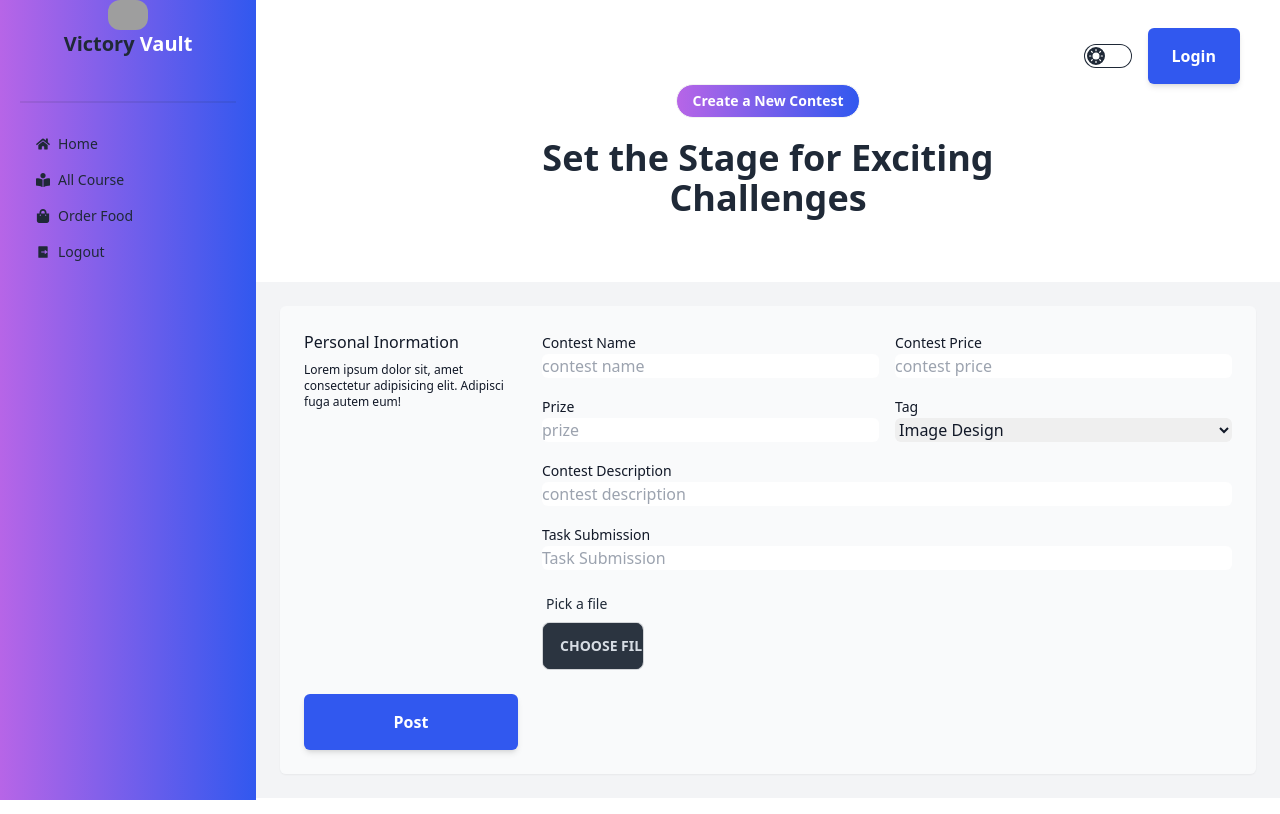
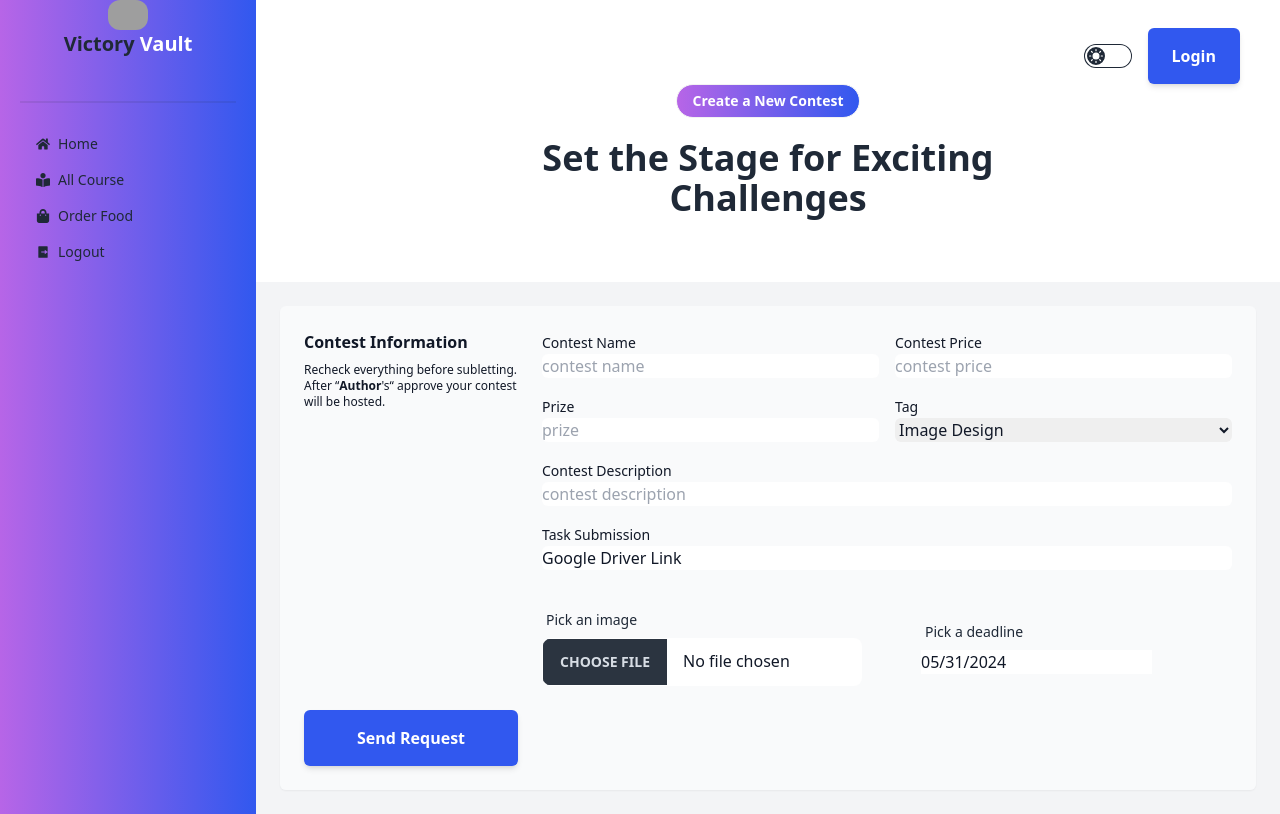
Before and after one commit to Shaon247on/Victory-Vault-A12, a React (Vite) app: page /dashboard/addContest in a window 1280 px wide. Built offline with nearby package versions, Linux system fonts and the light colour scheme; no server answers; grey boxes are pictures that could not be loaded.

Commit message:
added the contest add component

```diff
--- a/package.json
+++ b/package.json
@@ -19,6 +19,7 @@
     "moment": "^2.30.1",
     "prop-types": "^15.8.1",
     "react": "^18.2.0",
+    "react-datepicker": "^6.9.0",
     "react-dom": "^18.2.0",
     "react-helmet-async": "^2.0.5",
     "react-hook-form": "^7.51.5",
--- a/src/LayOut/Dashboard.jsx
+++ b/src/LayOut/Dashboard.jsx
@@ -127,16 +127,14 @@ const Dashboard = () => {
                                     data-tooltip-id="my-tooltip"
                                     data-tooltip-content={`${user.displayName}`}
                                     data-tooltip-place="top"
+                                    className=""
 
                                 >
-                                    <img className="rounded-full avatar w-12" src={user.photoURL} />
+                                    <img className="rounded-full avatar w-12 h-12 object-fill" src={user.photoURL} />
                                 </a>
                                 <Tooltip className="mt-5" id="my-tooltip">
                                 </Tooltip>
                             </div>
-                            // <div className="w-10 rounded-full">
-                            //     <img className="rounded-full" src={user.photoURL} />
-                            // </div>
                             :
                             <Link to='/login'><ButtonFilled text="Login"></ButtonFilled></Link>
                     }
--- a/src/Pages/Dashboard/Creator/AddContest/AddContest.jsx
+++ b/src/Pages/Dashboard/Creator/AddContest/AddContest.jsx
@@ -1,18 +1,75 @@
 import { useForm } from "react-hook-form";
 import Title from "../../../../Components/Title/Title";
+import useAxiosPublic from "../../../../Hooks/useAxiosPublic";
+import useAuth from "../../../../Hooks/useAuth";
+import DatePicker from "react-datepicker";
 
+import "react-datepicker/dist/react-datepicker.css";
+import { useState } from "react";
+import useAxiosSecure from "../../../../Hooks/UseAxiosSecure";
+import Swal from "sweetalert2";
+
+const imageHostingkey = import.meta.env.VITE_PHOTO_HOSTING_KEY
+const imageHostingApi = `https://api.imgbb.com/1/upload?key=${imageHostingkey}`
 const AddContest = () => {
+    const [startDate, setStartDate] = useState(new Date())
+    const axios = useAxiosPublic()
+    const axiosSecure = useAxiosSecure()
+    const { user } = useAuth()
     const {
         register,
         handleSubmit,
         reset,
         formState: { errors },
-      } = useForm()
+    } = useForm()
 
-      const onSubmit = (data) => {
-        console.log(data)
+    const onSubmit = async (data) => {
+        const { Name, Description, Price, Prize, Tag, Task } = data
+        const image = { image: data.Photo[0] }
+        console.log(data, image, startDate)
+        const res = await axios.post(imageHostingApi, image, {
+            headers: {
+                'content-type': "multipart/form-data"
+            }
+        })
+        if (res.data.success) {
+            const photoUrl = res.data.data.display_url
+
+            const contest = {
+                ContestName: Name,
+                tag: Tag,
+                ContestFee: Price,
+                Image: photoUrl,
+                AttemptedCount: 0,
+                ContestDescription: Description,
+                ContestPrize: Prize,
+                Task: Task,
+                Deadline:startDate,
+                Author: {
+                    Name: user.displayName,
+                    Email: user.email,
+                    Photo: user.photoURL
+                },
+                Approval: false
+            }
+            const {data} = await axiosSecure.post('/contest',contest)
+            console.log(data)
+            if(data.insertedId){
+                Swal.fire({
+                    position: "top-end",
+                    icon: "success",
+                    title: `Contest publish request send successfully`,
+                    showConfirmButton: false,
+                    timer: 2000
+                  });
+                  reset()
+            }
+        }
+
+
+
         reset()
-      }
+    }
     return (
         <div>
             <Title
@@ -23,8 +80,8 @@ const AddContest = () => {
                 <form onSubmit={handleSubmit(onSubmit)} className="container flex flex-col mx-auto space-y-12">
                     <fieldset className="grid grid-cols-4 gap-6 p-6 rounded-md shadow-sm dark:bg-gray-900 bg-gray-50">
                         <div className="space-y-2 col-span-full lg:col-span-1">
-                            <p className="font-medium">Personal Inormation</p>
-                            <p className="text-xs">Lorem ipsum dolor sit, amet consectetur adipisicing elit. Adipisci fuga autem eum!</p>
+                            <p className="font-semibold">Contest Information</p>
+                            <p className="text-xs">Recheck everything before subletting. After &ldquo;<span className="font-bold">Author</span>&apos;s&ldquo; approve your contest will be hosted.</p>
                         </div>
                         <div className="grid grid-cols-6 gap-4 col-span-full lg:col-span-3">
                             <div className="col-span-full sm:col-span-3">
@@ -45,7 +102,7 @@ const AddContest = () => {
                             <div className="col-span-full sm:col-span-3">
                                 <label className="text-sm">Tag</label>
                                 <select className="w-full rounded-md focus:ring focus:ring-opacity-75 text-gray-900 dark:text-gray-50 focus:ring-violet-400 focus:dark:ring-violet-600 border-gray-700 dark:border-gray-300"
-                                 {...register("Tag", { required: true })}>
+                                    {...register("Tag", { required: true })}>
                                     <option value="Image Design">Image Design</option>
                                     <option value="Article Writing">Article Writing</option>
                                     <option value="Marketing Strategy">Marketing Strategy</option>
@@ -64,21 +121,29 @@ const AddContest = () => {
                             </div>
                             <div className="col-span-full">
                                 <label className="text-sm">Task Submission</label>
-                                <input {...register("Task", { required: true })} type="text" placeholder="Task Submission" className="w-full rounded-md focus:ring focus:ring-opacity-75 text-gray-900 dark:text-gray-50 focus:ring-violet-400 focus:dark:ring-violet-600 border-gray-700 dark:border-gray-300" />
+                                <input defaultValue='Google Driver Link' {...register("Task", { required: true })} type="text" placeholder="Task Submission" className="w-full rounded-md focus:ring focus:ring-opacity-75 text-gray-900 dark:text-gray-50 focus:ring-violet-400 focus:dark:ring-violet-600 border-gray-700 dark:border-gray-300" />
                                 {errors.Task && <span className="text-red-600">This field is required</span>}
                             </div>
                             <div>
+                            </div>
+                            <div className="col-span-full flex justify-between mr-20 items-center">
                                 <label className="form-control w-full max-w-xs">
                                     <div className="label">
-                                        <span className="label-text">Pick a file</span>
+                                        <span className="label-text">Pick an image</span>
+                                    </div>
+                                    <input {...register("Photo", { required: true })} type="file" className="file-input w-full max-w-xs" />
+                                </label>
+                                <div>
+                                    <div className="label">
+                                        <span className="label-text">Pick a deadline</span>
 
                                     </div>
-                                    <input type="file" className="file-input file-input-bordered w-full max-w-xs" />
-                                </label>
+                                    <DatePicker selected={startDate} onChange={(date) => setStartDate(date)} />
+                                </div>
                             </div>
                         </div>
-                        <input className={`justify-center px-6 py-4 text-white bg-[#3158ef] hover:bg-[#b765e7] font-semibold shadow-md hover:shadow-xl hover:translate-y-[-5px] hover:scale-105 transition duration-500 ease-in-out"}  rounded-md items-center gap-2`}
-                            type="submit" value='Post' />
+                        <input className='justify-center px-6 py-4 text-white bg-[#3158ef] hover:bg-[#b765e7] font-semibold shadow-md hover:shadow-xl hover:translate-y-[-5px] hover:scale-105 transition duration-500 ease-in-out"}  rounded-md items-center gap-2'
+                            type="submit" value='Send Request' />
                     </fieldset>
                 </form>
             </section>
```
Also changed, not shown: 2 other files (tests, documents, lock files or other folders).
